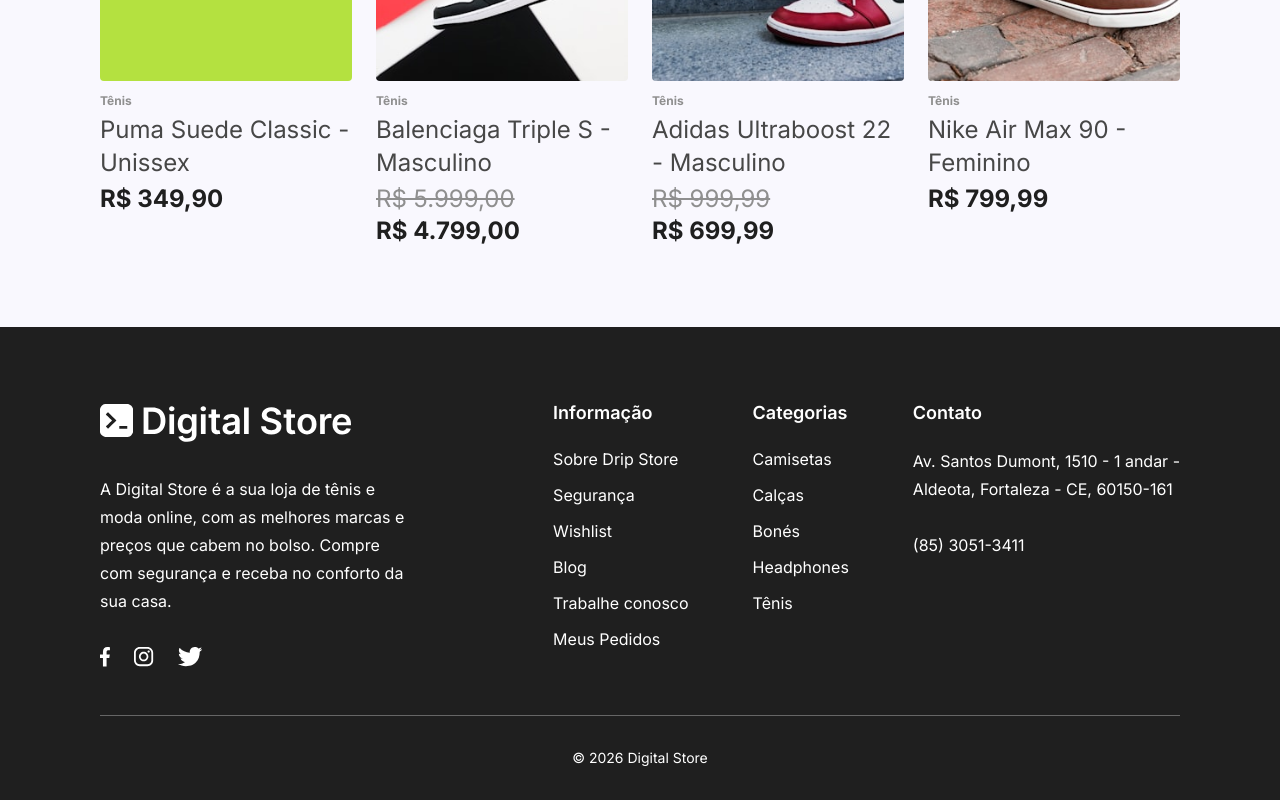
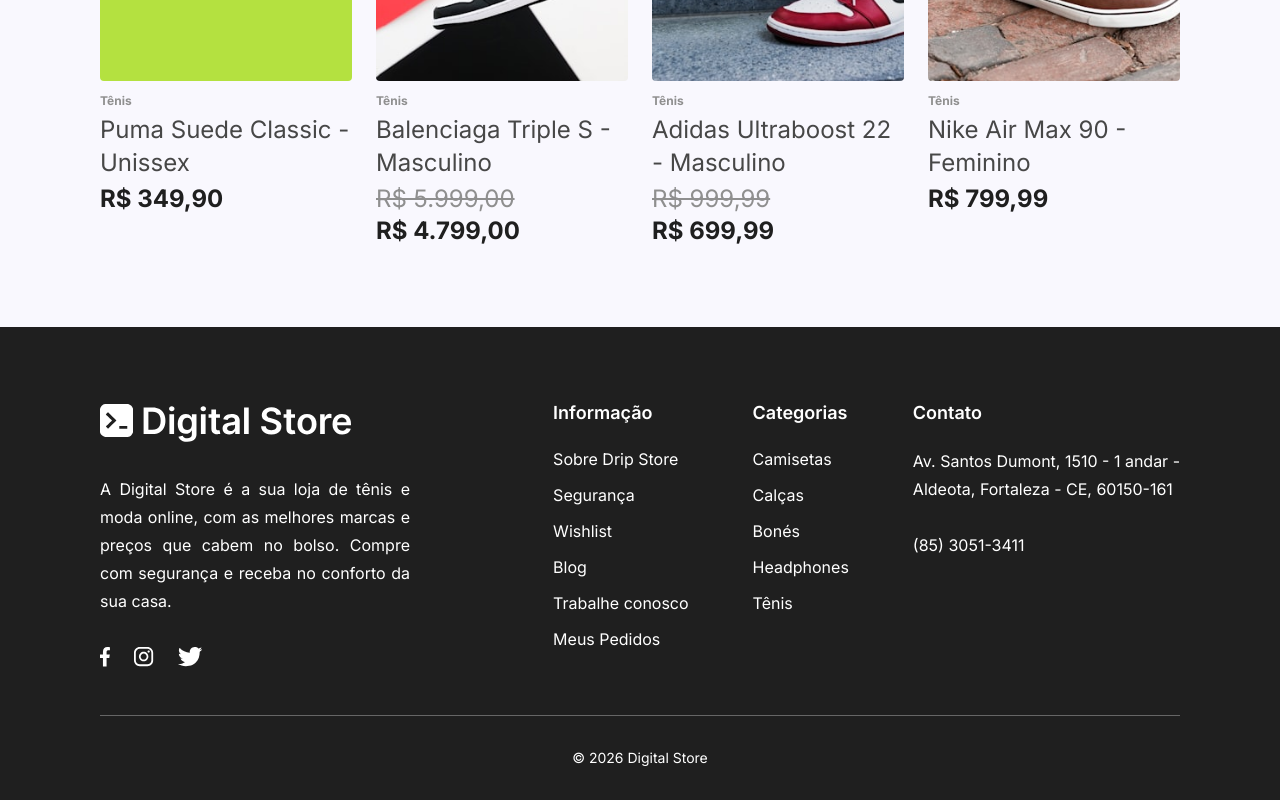
Before and after one commit to joota2500/projeto-digital-store-final, a React (Vite) app: page / in a window 1280 px wide. Shown: the part 1926-2726 px from the top of the page. Built offline with nearby package versions, Linux system fonts and the light colour scheme.

Commit message:
footer justificado

```diff
--- a/src/components/Footer.jsx
+++ b/src/components/Footer.jsx
@@ -35,7 +35,7 @@ function Footer() {
           <div className="max-w-[310px]">
             <Logo variant="footer" />
 
-            <p className="mt-8 text-base leading-7">
+            <p className="mt-8 text-base leading-7 text-justify">
               A Digital Store é a sua loja de tênis e moda online, com as melhores marcas e preços que cabem no bolso. Compre com segurança e receba no conforto da sua casa.
             </p>
 
```
